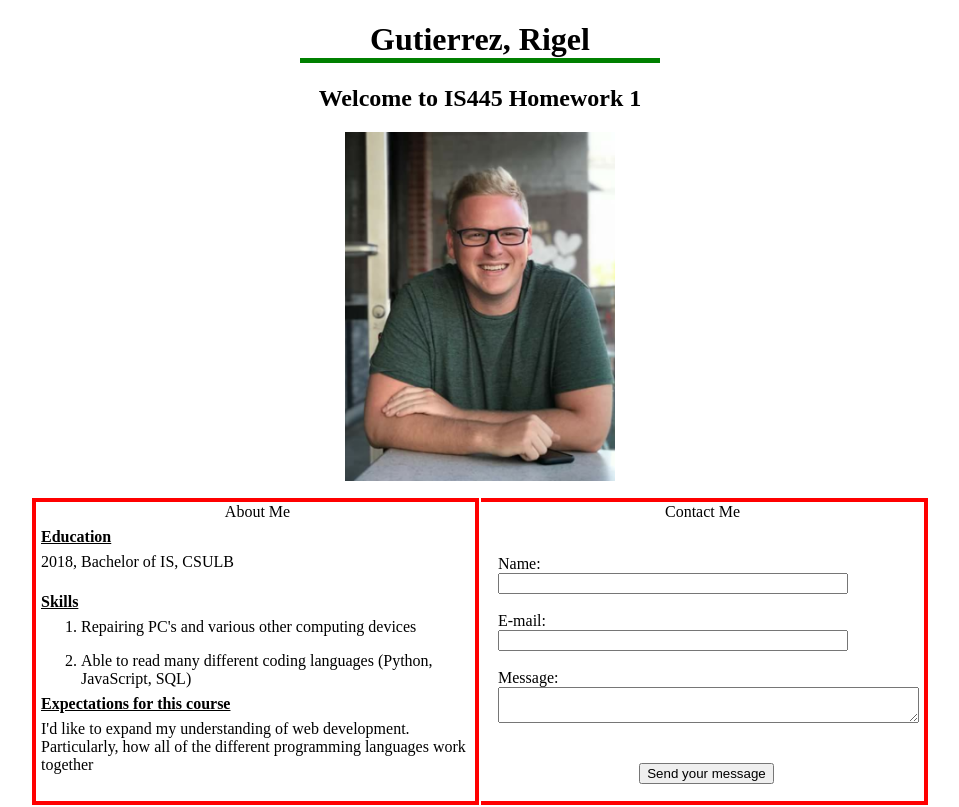
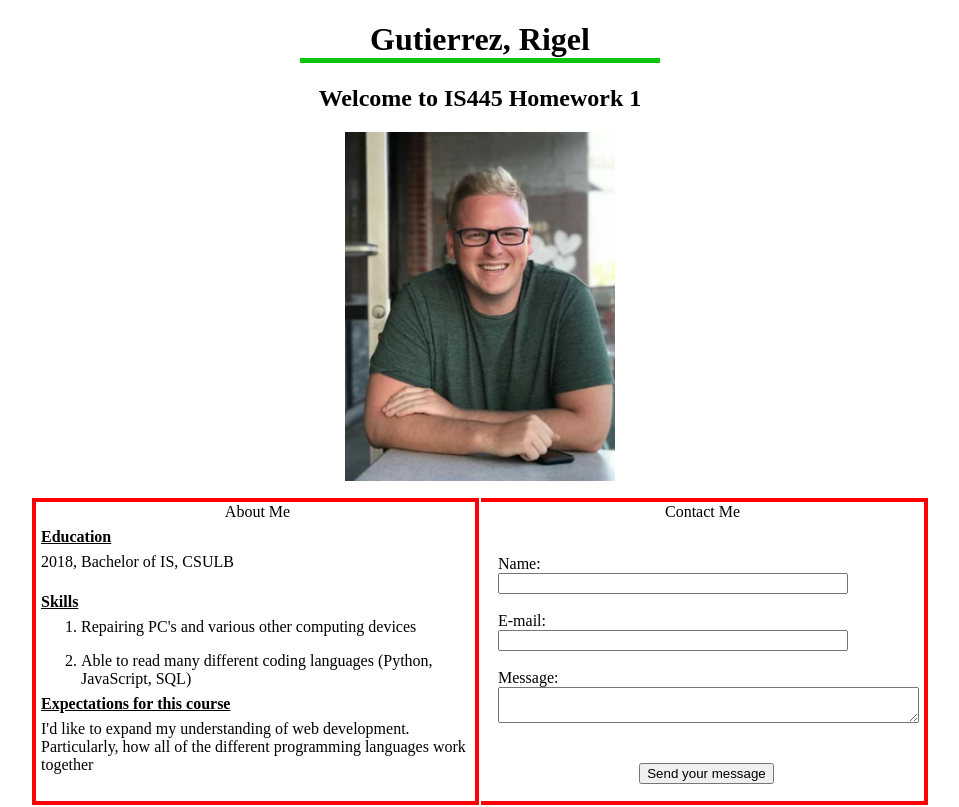
Before and after one commit to rigel421/is445-HW1, a plain HTML site: page index.html in a window 1280 px wide. Shown: the whole page, without its empty margins (160-1119 px from the left). Drawn offline with Linux system fonts and the light colour scheme.

Commit message:
Add files via upload

```diff
--- a/style.css
+++ b/style.css
@@ -14,7 +14,7 @@ body {
 }
 
 .page-title {
-    border-bottom: 5px  solid green;
+    border-bottom: 5px  solid rgb(10, 197, 10);
     width: 360px;
     margin-left: auto;
     margin-right: auto;
```
